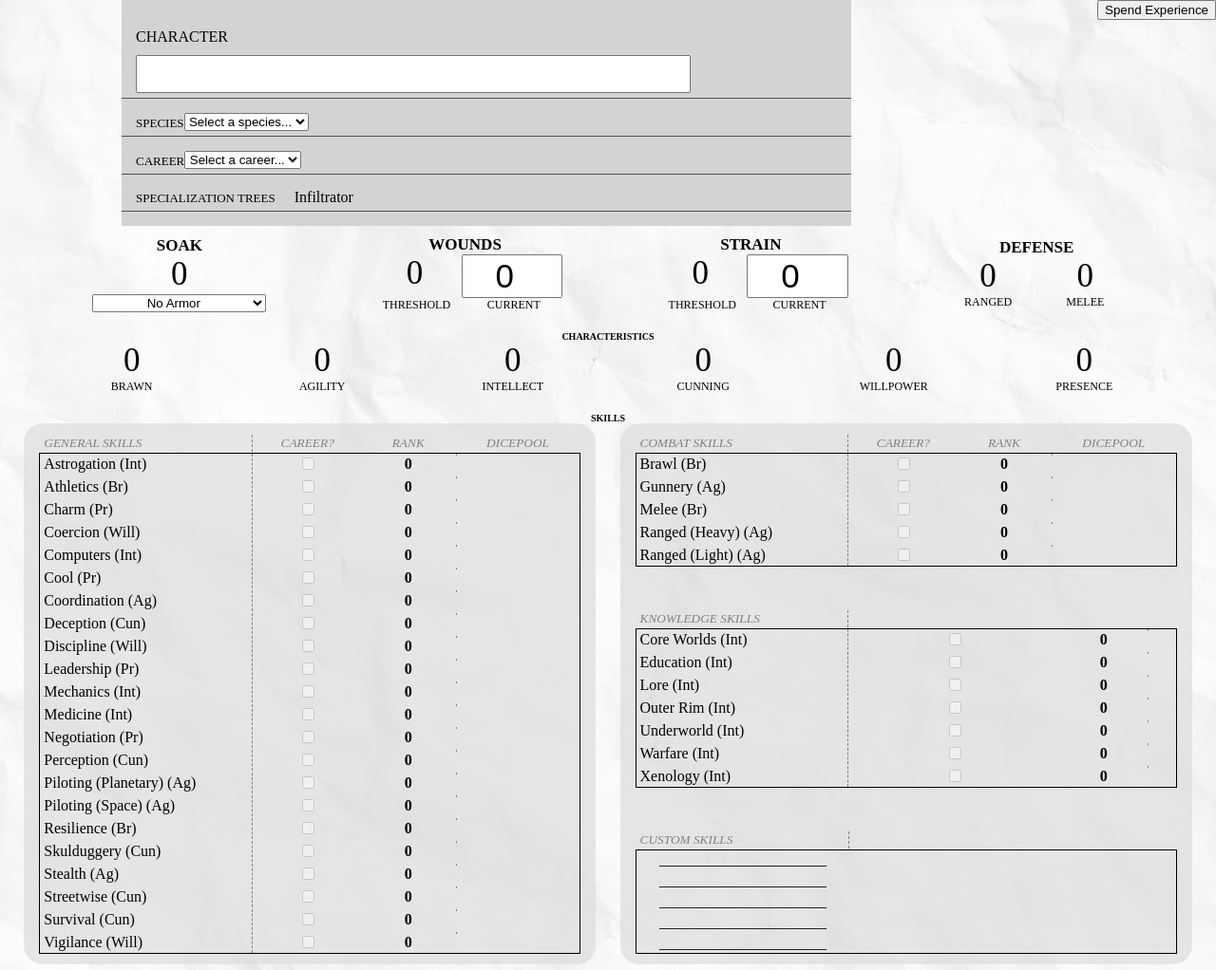
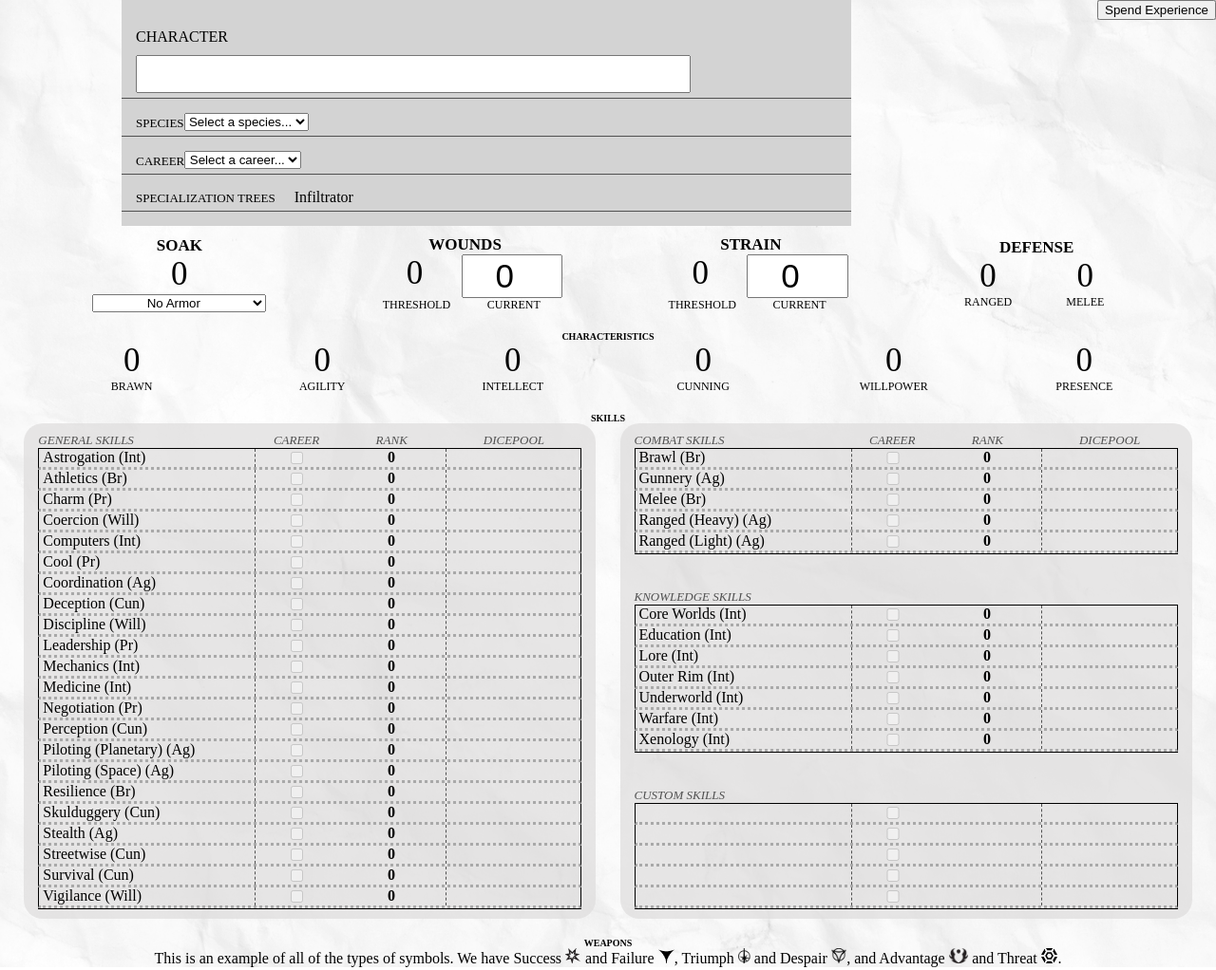
Before and after one commit to swanny0000/AgeOfRebellion, a plain HTML site: page index.html in a window 1280 px wide. Shown: the top 1022 px of the page at 95% size. Drawn offline with Linux system fonts and the light colour scheme.

Commit message:
move to grid (better than tables!)

```diff
--- a/css.css
+++ b/css.css
@@ -121,60 +121,36 @@ img{
   width: 45%;
   flex-basis: 100%;
 }
-.skill_box{
-  display: flex;
-  flex-direction: row;
-  flex-wrap: nowrap;
-  font-size: var(--skill-font-size);
-  height: var(--skill-font-size);
-  padding-top: 2px;
-  border-bottom: black 1px dotted;
+.skill_grid {
+  display: grid;
+  border-bottom: black 1px solid;
 }
-.skill_career{
-  height: 100%;
+.skill_grid_header {
+  display: grid;
+  grid-template-columns: 40% 15% 20% 25%;
+  font-style: italic; color: #505050; font-size: small;
+  border-bottom: black 1px solid;
+}
+.skill_grid_row {
+  display: grid;
+  grid-template-columns: 40% 15% 20% 25%;
+  border-left: black 1px solid;
+  border-right: black 1px solid;
+  border-bottom: darkgray dotted;
+}
+.skill_title{
+  border-right: #505050 1px dashed;
+  padding-left: 4px;
 }
 .skill_rank{
   font-weight: bold;
 }
+.skill_rank_edit_button {
+
+}
 .skill_dice_pool{
-  width: 30%;
-  display: flex;
-  flex-flow: row nowrap;
-  text-align: center;
-  justify-content: center;
+  border-left: #505050 1px dashed;
 }
 .skill_table {
   width: 100%;
 }
-thead{
-  color: gray;
-  border: none;
-  font-size: smaller;
-  font-style: italic;
-  width: 100%;
-}
-tbody {
-  outline: solid black 1px;
-  empty-cells: show;
-  width: 100%;
-}
-.cell_skill_title {
-  padding-left: 4px;
-  border-right: 1px dashed gray;
-  width: 40%;
-  min-width: 200px;
-  text-align: left;
-}
-.cell_skill_career {
-  justify-content: center;
-}
-.cell_skill_rank {
-  width: 5%;
-}
-.cell_skill_dicepool{
-  border-left: 1px dashed gray;
-  width: 100%;
-  display: flex;
-  flex-flow: row nowrap;
-  justify-content: center;
-}
--- a/index.html
+++ b/index.html
@@ -10,6 +10,9 @@
 
 <body style="margin: 0px;">
   <div class="sticky" id="TESTING" style="background-color: rgba(20, 20, 20, .2);">
+    <div id="buttons">
+      <button id="editSheet">Edit Sheet</button>
+    </div>
     <div id="exp_div" class="toggleHide">
       <div style="font-size: 10px; font-style: italic;">EXPERIENCE</div>
       <div style="display: flex; flex-flow: row nowrap; justify-content: center;">
@@ -18,9 +21,6 @@
         <button id="exp_up">+</button>
       </div>
     </div>
-    <div id="buttons">
-      <button id="editSheet">Edit Sheet</button>
-    </div>
   </div>
   <div id="character_info"></div>
   <div id="characteristics"></div>
--- a/source/page_builder.js
+++ b/source/page_builder.js
@@ -9,7 +9,7 @@ import { Careers } from "./careers.js";
 export function buildPage() {
   buildCharacterHeader();
   buildCharacteristics();
-  buildSkills();
+  buildSkillGrid();
   buildItems();
 }
 
@@ -196,139 +196,6 @@ function buildBaseCharDiv(char_name) {
   return char_div;
 }
 
-function buildSkills() {
-  const skills_div = newDiv("", "skills_container")
-  const left_side = newDiv("", "skill_div");
-  left_side.appendChild(buildGeneralSkillBox());
-  const right_side = newDiv("", "skill_div");
-  right_side.appendChild(buildCombatSkillBox());
-  right_side.appendChild(buildKnowledgeSkillBox());
-  right_side.appendChild(buildCustomSkillBox());
-
-  const page_div = document.getElementById("skills");
-  page_div.appendChild(newDiv("", "section_header", "SKILLS"));
-  skills_div.appendChild(left_side);
-  skills_div.appendChild(right_side);
-  page_div.appendChild(skills_div);
-}
-
-function buildGeneralSkillBox() {
-  const table = document.createElement("table");
-  table.setAttribute("class", "skill_table");
-  let row_num = 0;
-  for (const skill of Skills.General_skills) {
-    buildSkillRow(table, row_num, skill);
-    row_num++;
-  }
-  buildSkillTableHeader(table, "GENERAL");
-  return table;
-}
-
-function buildCombatSkillBox() {
-  const table = document.createElement("table");
-  table.setAttribute("class", "skill_table");
-  let row_num = 0;
-  for (const skill of Skills.Combat_skills) {
-    buildSkillRow(table, row_num, skill);
-    row_num++;
-  }
-  buildSkillTableHeader(table, "COMBAT");
-  return table;
-}
-
-function buildKnowledgeSkillBox() {
-  const table = document.createElement("table");
-  table.setAttribute("class", "skill_table");
-  let row_num = 0;
-  for (const skill of Skills.Knowledge_skills) {
-    buildSkillRow(table, row_num, skill);
-    row_num++;
-  }
-  buildSkillTableHeader(table, "KNOWLEDGE");
-  return table;
-}
-
-function buildCustomSkillBox() {
-  const table = document.createElement("table");
-  table.setAttribute("class", "skill_table");
-  const body = table.createTBody();
-  for (let row_num=0; row_num<5; row_num++) {
-    const row = table.insertRow(row_num);
-    addStringCell(row, 0, "______________________")
-    let career = row.insertCell(1);
-    career.appendChild(newBtn("career_custom_skill_"+row_num, "skill_career", "", "", true, true));
-    let rank = row.insertCell(2);
-    rank.appendChild(newDiv("rank_custom_skill_"+row_num, "skill_rank"));
-    let dicepool = row.insertCell(3);
-    dicepool.appendChild(newDiv("dicepool_custom_skill_"+row_num, "skill_dice_pool"));
-  }
-  buildSkillTableHeader(table, "CUSTOM");
-  return table;
-}
-
-function buildSkillTableHeader (table, type) {
-  const header = table.createTHead();
-  const row = header.insertRow(0);
-  addStringCell(row, 0, type+" SKILLS", "cell_skill_title");
-  if (type == "KNOWLEDGE" || type == "CUSTOM") {return;}
-  addStringCell(row, 1, "CAREER?");
-  addStringCell(row, 2, "");
-  addStringCell(row, 3, "RANK");
-  addStringCell(row, 4, "");
-  addStringCell(row, 5, "DICEPOOL");
-}
-
-function addStringCell(row, col_num, cell_text, cell_class="", cell_style="") {
-  let cell = row.insertCell(col_num);
-  if (cell_class != "") {cell.setAttribute("class", cell_class)};
-  if (cell_style != "") {cell.setAttribute("style", cell_style)};
-  cell.appendChild(document.createTextNode(cell_text));
-}
-
-function buildSkillRow(table, row_num, skill) {
-  let attr_char = Skills.associated_characteristic(skill);
-  let row_title = skill + " (" + Characteristics.getShort(attr_char) + ")";
-
-  const row = table.insertRow(row_num);
-  addStringCell(row, 0, row_title, "cell_skill_title");
-  buildCareerCell(row, skill);
-  buildButtonCell(row, skill, "down");
-  buildRankCell(row, skill);
-  buildButtonCell(row, skill, "up");
-  buildDicepoolCell(row, skill);
-}
-
-function buildButtonCell(row, skill, up_or_down) {
-  if (up_or_down == "up") {
-    let button = row.insertCell(4);
-    button.setAttribute("class", "cell_skill_rank");
-    button.appendChild(newBtn(skill+"_up", "", "+", "", false));
-  } else if (up_or_down == "down") {
-    let button = row.insertCell(2);
-    button.setAttribute("class", "cell_skill_rank");
-    button.appendChild(newBtn(skill+"_down", "", "-", "", false));
-  }
-
-}
-
-function buildCareerCell(row, skill) {
-  let career = row.insertCell(1);
-  career.setAttribute("class", "cell_skill_career");
-  career.appendChild(newChk("career_"+skill));
-}
-
-function buildRankCell(row, skill) {
-  let rank = row.insertCell(3);
-  rank.setAttribute("class", "cell_skill_rank");
-  rank.appendChild(newDiv("rank_"+skill, "skill_rank", "0"));
-}
-
-function buildDicepoolCell(row, skill) {
-  let dicepool = row.insertCell(5);
-  dicepool.setAttribute("class", "cell_skill_dicepool");
-  dicepool.appendChild(newDiv("dicepool_"+skill, "skill_dice_pool"));
-}
-
 function buildItems() {
   const success = newImg("images/symbol_success.png");
   const failure = newImg("images/symbol_failure.png");
@@ -356,3 +223,71 @@ function buildItems() {
   page_div.appendChild(newDiv("", "section_header", "WEAPONS"));
   page_div.appendChild(div);
 }
+
+function buildSkillGrid() {
+  const skills_div = newDiv("", "skills_container")
+  const left_side = newDiv("", "skill_div");
+  left_side.appendChild(buildSkillBoxGrid("General", true));
+  const right_side = newDiv("", "skill_div");
+  right_side.appendChild(buildSkillBoxGrid("Combat", true));
+  right_side.appendChild(buildSkillBoxGrid("Knowledge"));
+  right_side.appendChild(buildSkillBoxGrid("Custom"));
+
+  const page_div = document.getElementById("skills");
+  page_div.appendChild(newDiv("", "section_header", "SKILLS"));
+  skills_div.appendChild(left_side);
+  skills_div.appendChild(right_side);
+  page_div.appendChild(skills_div);
+}
+
+function buildSkillBoxGrid(skill_list_type, full_header=false) {
+  const skill_box = newDiv("", "skill_grid");
+  skill_box.appendChild(newSkillGridRow(skill_list_type, true, full_header));
+  if (skill_list_type == "Custom") {
+    for (let i=1; i<6; i++) {skill_box.appendChild(newSkillGridRow(i, "", "", true));}
+  }
+  else {
+    for (const skill of Skills.skillsOfType(skill_list_type)) {
+      skill_box.appendChild(newSkillGridRow(skill));
+    }
+  }
+  return skill_box;
+}
+
+function newSkillGridRow(skill_name, isHeader=false, full_header=false, isCustom=false) {
+  const row = newDiv("", isHeader ? "skill_grid_header" : "skill_grid_row");
+  if (isHeader == true) {
+    row.appendChild(newDiv("", "", skill_name.toUpperCase()+" SKILLS", "text-align: left;"));
+    if (full_header == true) {
+      row.appendChild(newDiv("", "", "CAREER"));
+      row.appendChild(newDiv("", "", "RANK"));
+      row.appendChild(newDiv("", "", "DICEPOOL"));
+    }
+    row.setAttribute("style","font-style: italic; color: #505050; font-size: small;")
+  }
+  else if (isCustom) {
+    row.appendChild(newDiv("custom_skill_"+skill_name, "skill_title", "", "text-align: left;"));
+    row.appendChild(newChk("career_custom_skill_"+skill_name));
+    const rank_div = newDiv()
+    rank_div.appendChild(newBtn("custom_skill_"+skill_name+"_down", "skill_rank_edit_button", "-", "", true));
+    rank_div.appendChild(newDiv("rank_custom_skill"+skill_name, "skill_rank", "", "hidden: hidden;"));
+    rank_div.appendChild(newBtn("custom_skill_"+skill_name+"_up", "skill_rank_edit_button", "+", "", true));
+    rank_div.setAttribute("style","display:flex; justify-content: space-around;")
+    row.appendChild(rank_div);
+    row.appendChild(newDiv("dicepool_custom_skill"+skill_name, "skill_dice_pool"))
+  }
+  else {
+    let attr_char = Skills.associated_characteristic(skill_name);
+    let row_title = skill_name + " (" + Characteristics.getShort(attr_char) + ")";
+    row.appendChild(newDiv("", "skill_title", row_title, "text-align: left;"));
+    row.appendChild(newChk("career_"+skill_name));
+    const rank_div = newDiv()
+    rank_div.appendChild(newBtn(skill_name+"_down", "skill_rank_edit_button", "-", "", false));
+    rank_div.appendChild(newDiv("rank_"+skill_name, "skill_rank", "0"));
+    rank_div.appendChild(newBtn(skill_name+"_up", "skill_rank_edit_button", "+", "", false));
+    rank_div.setAttribute("style","display:flex; justify-content: space-around;")
+    row.appendChild(rank_div);
+    row.appendChild(newDiv("dicepool_"+skill_name, "skill_dice_pool"))
+  }
+  return row;
+}
```
